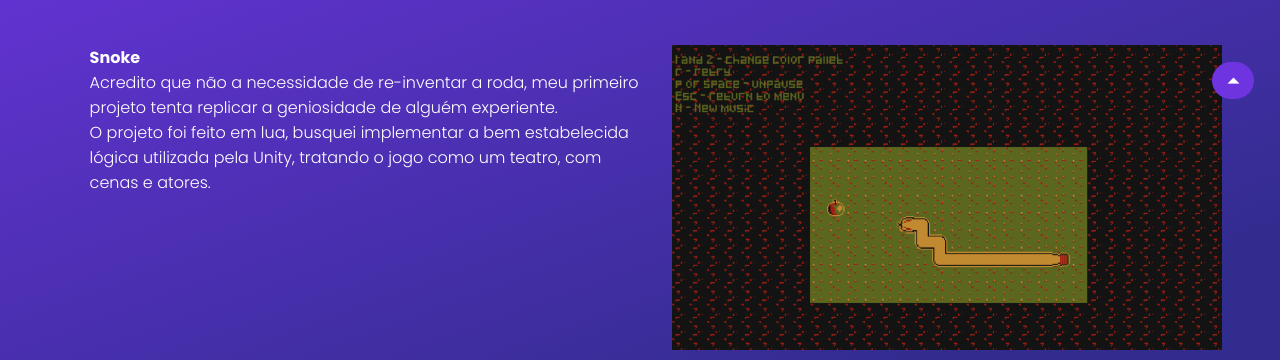
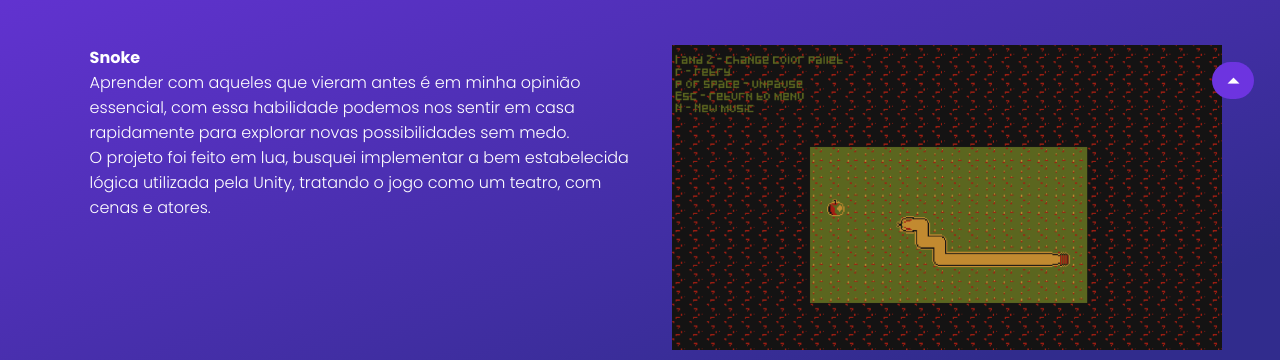
Before and after one commit to Lucdro/Portifolio, a plain HTML site: page index.html in a window 1280 px wide. Shown: the part 677-1037 px from the top of the page. Drawn offline with nearby package versions, Linux system fonts and the light colour scheme.

Commit message:
revisao paragrafo snoki

```diff
--- a/index.html
+++ b/index.html
@@ -53,7 +53,7 @@
         <div class="project" id="Snoki">
             <div class="project-text">
                 <h2>Snoke</h2>
-                <p>Acredito que não a necessidade de re-inventar a roda, meu primeiro projeto tenta replicar a geniosidade de alguém experiente.
+                <p>Aprender com aqueles que vieram antes é em minha opinião essencial, com essa habilidade podemos nos sentir em casa rapidamente para explorar novas possibilidades sem medo.
                 <br>O projeto foi feito em lua, busquei implementar a bem estabelecida lógica utilizada pela Unity, tratando o jogo como um teatro,
                 com cenas e atores.
                 </p>
```
